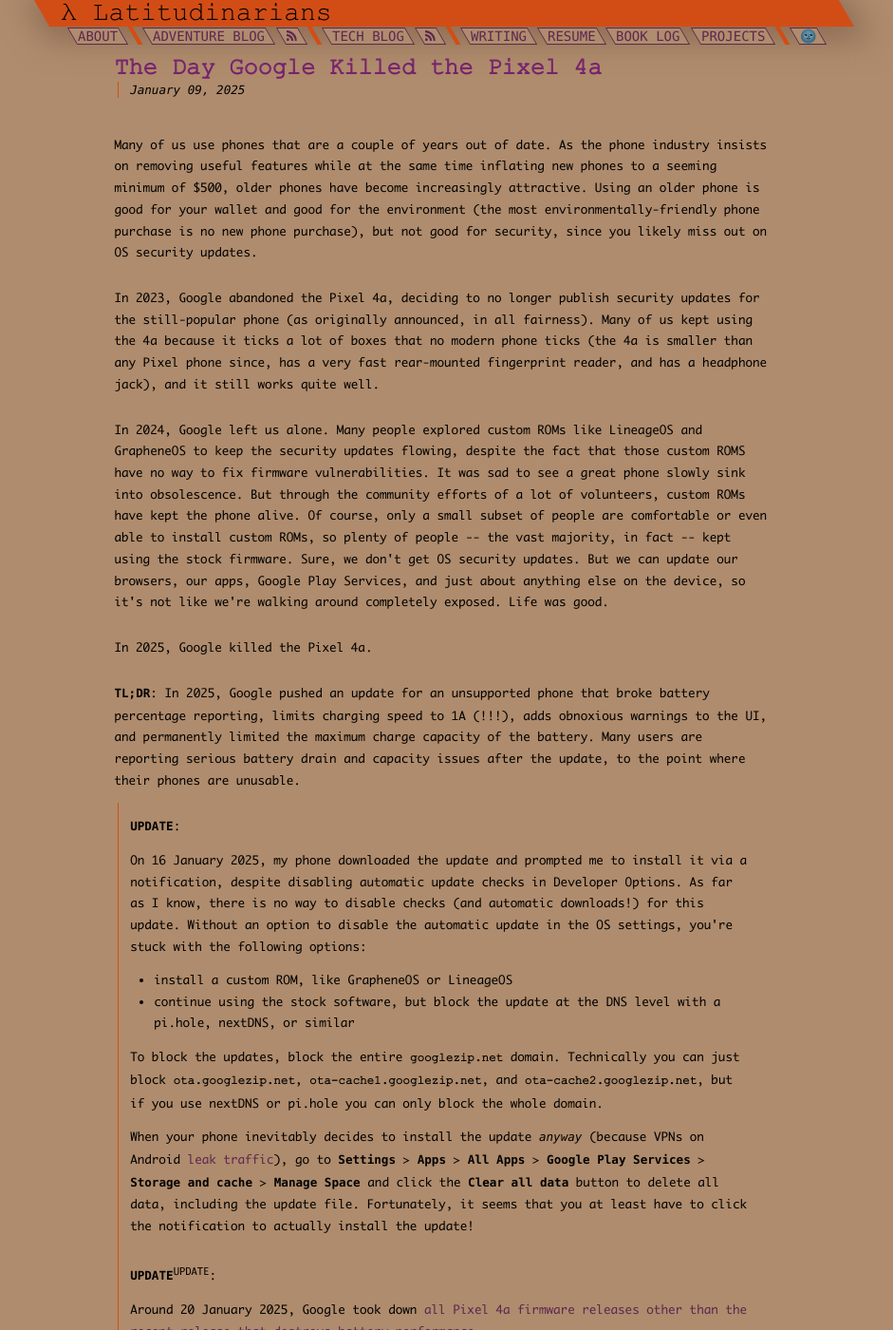
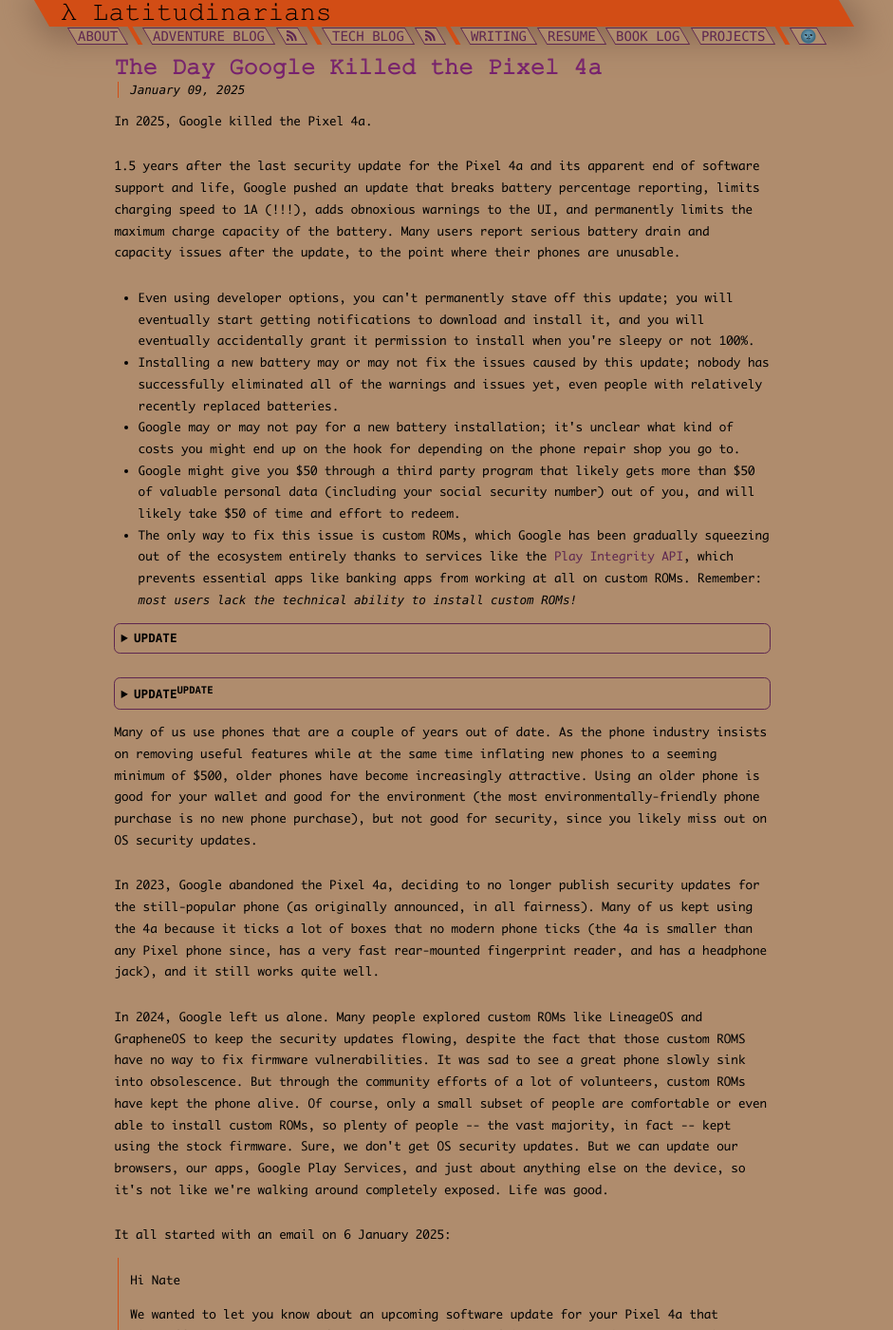
Before and after one commit to nathan-contino/nathan-contino.github.io, a Jekyll site: the page built from _posts/techblog/2025-01-09-the-day-google-killed-the-pixel-4a.md, in a window 1280 px wide and 1400 px high. Shown: the whole window at 95% size, without its empty margins (174-1115 px from the left). Built offline with Jekyll 4.4.1, drawn with Linux system fonts in a browser that asks for light colours; some of the changed text lies outside the part shown.

Commit message:
reorg 4a post, put updates in details blocks because they're getting unwieldily long

```diff
--- a/_posts/techblog/2025-01-09-the-day-google-killed-the-pixel-4a.md
+++ b/_posts/techblog/2025-01-09-the-day-google-killed-the-pixel-4a.md
@@ -5,49 +5,70 @@
 categories: techblog
 ---
 
+In 2025, Google killed the Pixel 4a.
+
+<!-- readmore -->
+
+1.5 years after the last security update for the Pixel 4a and its apparent end of software support and life, Google pushed an update that breaks battery percentage reporting, limits charging speed to 1A (!!!), adds obnoxious warnings to the UI, and permanently limits the maximum charge capacity of the battery. Many users report serious battery drain and capacity issues after the update, to the point where their phones are unusable.
+
+* Even using developer options, you can't permanently stave off this update; you will eventually start getting notifications to download and install it, and you will eventually accidentally grant it permission to install when you're sleepy or not 100%.
+* Installing a new battery may or may not fix the issues caused by this update; nobody has successfully eliminated all of the warnings and issues yet, even people with relatively recently replaced batteries.
+* Google may or may not pay for a new battery installation; it's unclear what kind of costs you might end up on the hook for depending on the phone repair shop you go to.
+* Google might give you $50 through a third party program that likely gets more than $50 of valuable personal data (including your social security number) out of you, and will likely take $50 of time and effort to redeem.
+* The only way to fix this issue is custom ROMs, which Google has been gradually squeezing out of the ecosystem entirely thanks to services like the [Play Integrity API](https://developer.android.com/google/play/integrity/overview), which prevents essential apps like banking apps from working at all on custom ROMs. Remember: _most users lack the technical ability to install custom ROMs!_
+
+
+<details>
+<summary><strong>UPDATE</strong></summary>
+
+
+<p>
+On 16 January 2025, my phone downloaded the update and prompted me to install it via a notification, despite disabling automatic update checks in Developer Options. As far as I know, there is no way to disable checks (and automatic downloads!) for this update. Without an option to disable the automatic update in the OS settings, you're stuck with the following options:
+</p>
+
+
+<ul>
+<li> install a custom ROM, like GrapheneOS or LineageOS</li>
+<li> continue using the stock software, but block the update at the DNS level with a pi.hole, nextDNS, or similar</li>
+<li> To block the updates, block the entire <code>googlezip.net</code> domain. Technically you can just block <code>ota.googlezip.net</code>, <code>ota-cache1.googlezip.net</code>, and <code>ota-cache2.googlezip.net</code>, but if you use nextDNS or pi.hole you can only block the whole domain.</li>
+</ul>
+
+
+<p>
+When your phone inevitably decides to install the update _anyway_ (because VPNs on Android <a href="https://mullvad.net/en/blog/2022/10/10/android-leaks-connectivity-check-traffic">leak traffic</a>), go to <strong>Settings</strong> > <strong>Apps</strong> > <strong>All Apps</strong> > <strong>Google Play Services</strong> > <strong>Storage and cache</strong> > <strong>Manage Space</strong> and click the <strong>Clear all data</strong> button to delete all data, including the update file. Fortunately, it seems that you at least have to click the notification to actually install the update!
+</p>
+
+
+</details>
+
 
 <p>
 </p>
+
+<details>
+	<summary><strong>UPDATE<sup>UPDATE</sup></strong></summary>
+
+
+<p>
+Around 20 January 2025, Google took down <a href="https://www.androidcentral.com/phones/google-pixel-4as-old-firmware-is-gone-trapping-users-on-the-buggy-battery-update">all Pixel 4a firmware releases other than the recent release that destroys battery performance</a>.
+</p>
+
+<p>
+At this point, I'm forced to conclude that some 4a batteries have catastrophically failed, exploding or burning down houses somewhere. Making this a massive CYA legal operation for Google. Of course, it all happened with only 48 hours of warning, next to no battery supplies, extremely limited geographical locations for battery replacements, poor communication, and plenty of people incurring $90 screen replacement costs for screens previously scratched or destroyed during battery replacement... in other words, Google borked this operation from the beginning.
+</p>
+
+<p>
+I just wish Google would offer a trade-in. Send me a refurbished Pixel 4a with a new, safe battery in the mail. I'll copy over my files and data from my current (old, unsafe battery) 4a. And then mail it back. Then Google can refurbish <em>my</em> Pixel 4a for someone else. No downtime required, and I'm sure they have a stockpile of refurbished phones somewhere for warranties and such. But currently my only battery replacement option is a mail-in one, and I <em>cannot</em> go without my phone for 7-10 business days when I need it for basic stuff like 2FA, let alone travel, music, podcasts, emergencies, etc.
+</p>
+
+
+</details>
 
 Many of us use phones that are a couple of years out of date. As the phone industry insists on removing useful features while at the same time inflating new phones to a seeming minimum of $500, older phones have become increasingly attractive. Using an older phone is good for your wallet and good for the environment (the most environmentally-friendly phone purchase is no new phone purchase), but not good for security, since you likely miss out on OS security updates.
 
 In 2023, Google abandoned the Pixel 4a, deciding to no longer publish security updates for the still-popular phone (as originally announced, in all fairness). Many of us kept using the 4a because it ticks a lot of boxes that no modern phone ticks (the 4a is smaller than any Pixel phone since, has a very fast rear-mounted fingerprint reader, and has a headphone jack), and it still works quite well.
 
 In 2024, Google left us alone. Many people explored custom ROMs like LineageOS and GrapheneOS to keep the security updates flowing, despite the fact that those custom ROMS have no way to fix firmware vulnerabilities. It was sad to see a great phone slowly sink into obsolescence. But through the community efforts of a lot of volunteers, custom ROMs have kept the phone alive. Of course, only a small subset of people are comfortable or even able to install custom ROMs, so plenty of people -- the vast majority, in fact -- kept using the stock firmware. Sure, we don't get OS security updates. But we can update our browsers, our apps, Google Play Services, and just about anything else on the device, so it's not like we're walking around completely exposed. Life was good.
-
-In 2025, Google killed the Pixel 4a.
-
-<!-- readmore -->
-
-**TL;DR**: In 2025, Google pushed an update for an unsupported phone that broke battery percentage reporting, limits charging speed to 1A (!!!), adds obnoxious warnings to the UI, and permanently limited the maximum charge capacity of the battery. Many users are reporting serious battery drain and capacity issues after the update, to the point where their phones are unusable.
-
-> **UPDATE**:
->
-> On 16 January 2025, my phone downloaded the update and prompted me to install it via a notification, despite disabling automatic update checks in Developer Options. As far as I know, there is no way to disable checks (and automatic downloads!) for this update. Without an option to disable the automatic update in the OS settings, you're stuck with the following options:
->
-> * install a custom ROM, like GrapheneOS or LineageOS
-> * continue using the stock software, but block the update at the DNS level with a pi.hole, nextDNS, or similar
->
-> To block the updates, block the entire `googlezip.net` domain. Technically you can just block `ota.googlezip.net`, `ota-cache1.googlezip.net`, and `ota-cache2.googlezip.net`, but if you use nextDNS or pi.hole you can only block the whole domain.
->
-> When your phone inevitably decides to install the update _anyway_ (because VPNs on Android [leak traffic](https://mullvad.net/en/blog/2022/10/10/android-leaks-connectivity-check-traffic)), go to **Settings** > **Apps** > **All Apps** > **Google Play Services** > **Storage and cache** > **Manage Space** and click the **Clear all data** button to delete all data, including the update file. Fortunately, it seems that you at least have to click the notification to actually install the update!
-
-> **UPDATE**<sup>UPDATE</sup>:
->
-> Around 20 January 2025, Google took down [all Pixel 4a firmware releases other than the recent release that destroys battery performance](https://www.androidcentral.com/phones/google-pixel-4as-old-firmware-is-gone-trapping-users-on-the-buggy-battery-update).
->
-> At this point, I'm forced to conclude that some 4a batteries have catastrophically failed, exploding or burning down houses somewhere. Making this a massive CYA legal operation for Google. Of course, it all happened with only 48 hours of warning, next to no battery supplies, extremely limited geographical locations for battery replacements, poor communication, and plenty of people incurring $90 screen replacement costs for screens previously scratched or destroyed during battery replacement... in other words, Google borked this operation from the beginning.
->
-> I just wish Google would offer a trade-in. Send me a refurbished Pixel 4a with a new, safe battery in the mail. I'll copy over my files and data from my current (old, unsafe battery) 4a. And then mail it back. Then Google can refurbish _my_ Pixel 4a for someone else. No downtime required, and I'm sure they have a stockpile of refurbished phones somewhere for warranties and such. But currently my only battery replacement option is a mail-in one, and I _cannot_ go without my phone for 7-10 business days when I need it for basic stuff like 2FA, let alone travel, music, podcasts, emergencies, etc.
-
-
-* Even using developer options, you can't permanently stave off this update; you will eventually start getting notifications to download and install it, and you will eventually accidentally grant it permission to install when you're sleepy or not 100%.
-* Installing a new battery may or may not fix the issues caused by this update; nobody has successfully eliminated all of the warnings and issues yet, even people with relatively recently replaced batteries.
-* Google may or may not pay for a new battery installation; it's unclear what kind of costs you might end up on the hook for depending on the phone repair shop you go to.
-* Google might give you $50 through a third party program that likely gets more than $50 of valuable personal data (including your social security number) out of you, and will likely take $50 of time and effort to redeem.
-* The only way to fix this issue is custom ROMs, which Google has been gradually squeezing out of the ecosystem entirely thanks to services like the [Play Integrity API](https://developer.android.com/google/play/integrity/overview), which prevents essential apps like banking apps from working at all on custom ROMs.
-
-And remember: _most users lack the technical ability to install custom ROMs!_
 
 It all started with an email on 6 January 2025:
 
```
